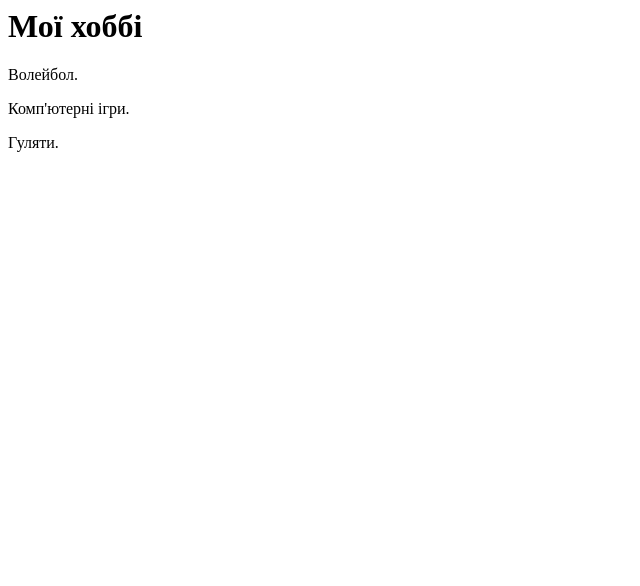
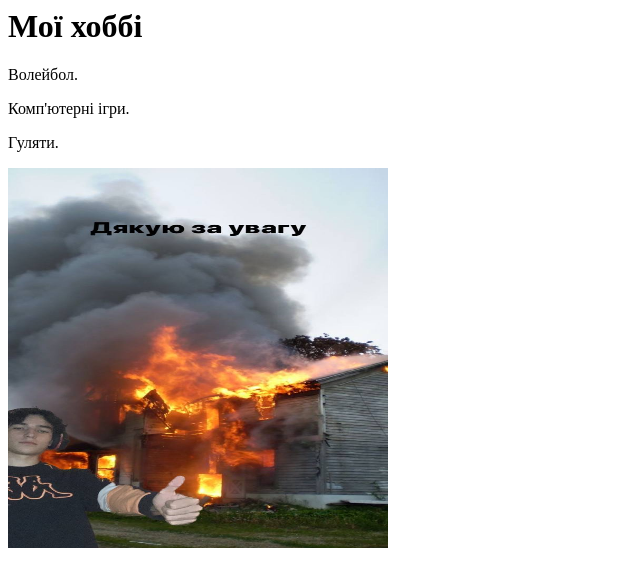
Before and after one commit to muchailouzivert/muchailouzivert.github.io, a plain HTML site: page index.html in a window 1280 px wide. Shown: the whole page, without its empty margins (0-640 px from the left). Drawn offline with Linux system fonts and the light colour scheme.

Commit message:
added a thanks image

```diff
--- a/index.html
+++ b/index.html
@@ -10,5 +10,7 @@
  <p>Комп'ютерні ігри.</p>
  <p>Гуляти.</p>
 
+ <img src="damn.jpg" alt="" id="img" width="380" height="380">
+
 </body>
 </html>
```
Also changed, not shown: damn.jpg (added).
